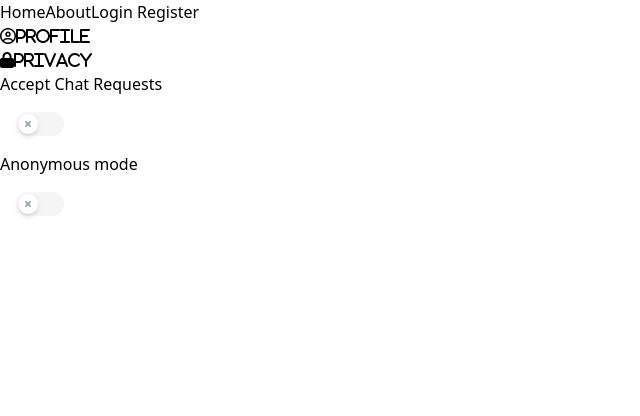
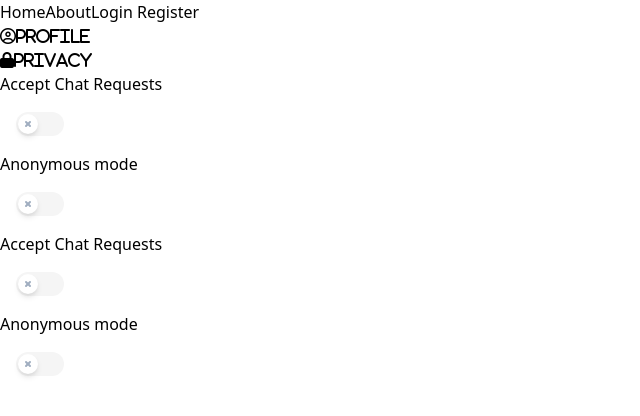
Before and after one commit to u-s-c-l/i-t-t-w-s-d, a React (Create React App) app: page /settings in a window 1280 px wide. Both pictures are taken after a click on the icon "Privacy". Shown: the top 416 px of the page, without its empty margins (0-640 px from the left). Built offline with nearby package versions, Linux system fonts and the light colour scheme.

Commit message:
copied privacys div etc for billing info

```diff
--- a/src/pages/Settings/index.js
+++ b/src/pages/Settings/index.js
@@ -114,6 +114,38 @@ const Settings = () => {
           </div>
         </ul>
       </div>
+      <div className={privacy ? "hidden" : "block"}>
+        <ul>
+          <li>Accept Chat Requests</li>
+          <div className="m-4">
+            <div className="toggle colour">
+              <input
+                id="privacy1"
+                className="toggle-checkbox hidden"
+                type="checkbox"
+              ></input>
+              <label
+                htmlFor="privacy1"
+                className="toggle-label block w-12 h-6 rounded-full transition-color duration-150 ease-out"
+              ></label>
+            </div>
+          </div>
+          <li>Anonymous mode </li>
+          <div className="m-4">
+            <div className="toggle colour">
+              <input
+                id="privacy2"
+                className="toggle-checkbox hidden"
+                type="checkbox"
+              ></input>
+              <label
+                htmlFor="privacy2"
+                className="toggle-label block w-12 h-6 rounded-full transition-color duration-150 ease-out"
+              ></label>
+            </div>
+          </div>
+        </ul>
+      </div>
     </div>
   );
 };
```
